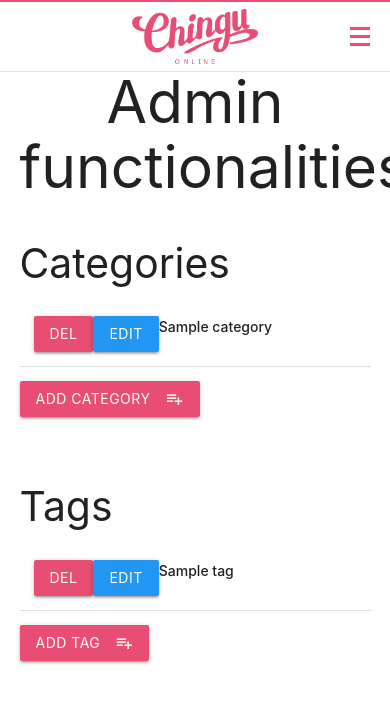
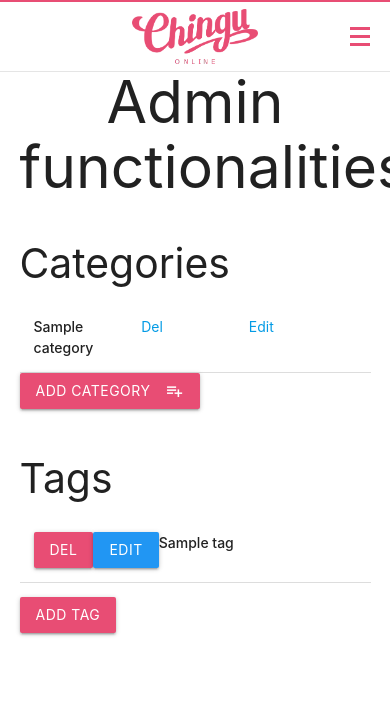
Before and after one commit to ChiefChingu/ideagogo, a Flask app: page /admin in a window 390 px wide; the page is wider, and only the part inside the window is pictured. Shown: the top 703 px of that part. Run offline with Flask 2, Linux system fonts and the light colour scheme; the visitor is signed in with stand-in values (Sample User, id 1); a database or web service that is not in the repository returns one stand-in record (values such as "Sample title"); some libraries are stand-ins or nearby versions.

Commit message:
Start mobile styling admin page.

```diff
--- a/app.py
+++ b/app.py
@@ -375,7 +375,7 @@ def about():
 def admin():
     if session.get("username") == "Master":
         return render_template(
-            "pages/categories/admin.html",
+            "pages/admin.html",
             categories=mongo.db.categories.find().sort("category_name"),
             tags=mongo.db.tags.find().sort("tag_name"),
         )
--- a/static/css/override.css
+++ b/static/css/override.css
@@ -354,10 +354,18 @@ textarea.materialize-textarea:focus:not([readonly]) {
   padding-bottom: 0.5rem;
 }
 
-.add-idea-btn {
-  position: absolute;
-  top: -80px;
-  z-index: 99;
+.column-1__row-1 {
+  display: grid;
+  grid-template-columns: 1fr 1fr 1fr;
+}
+.column-1__row-1--item-1 {
+  grid-column: 1;
+}
+.column-1__row-1--item-2 {
+  grid-column: 2;
+}
+.column-1__row-1--item-3 {
+  grid-column: 3;
 }
 
 .chip {
--- a/static/css/scss/_base.scss
+++ b/static/css/scss/_base.scss
@@ -87,7 +87,7 @@ header {
     font-weight: 700;
   }
 
-
+// Forms
 .input-field label {
     color: $darkGrey;
     font-size: 0.8rem;
--- a/static/css/scss/_ideas_overview.scss
+++ /dev/null
@@ -1,5 +0,0 @@
-.add-idea-btn {
-    position: absolute;
-    top: -80px;
-    z-index: 99;
-}
--- a/static/css/scss/styles.scss
+++ b/static/css/scss/styles.scss
@@ -3,7 +3,7 @@
 @import 'base';
 @import 'idea_card';
 @import 'idea_details';
-@import 'ideas_overview';
+@import 'admin';
 @import 'tags';
 @import 'search_sort';
 @import 'nav';
--- /dev/null
+++ b/templates/pages/admin.html
@@ -0,0 +1,61 @@
+{% extends 'layouts/base.html' %}
+
+{% block content %}
+<h1>Admin functionalities</h1>
+<div class="my-grid-2">
+
+    <div class="column-1">
+        <h3 class="column-1__title">Categories</h3>
+        {% for category in categories %}
+        <div class="column-1__row-1 collapsible-header">
+
+            <div class="column-1__row-1--item-1">
+                <strong>{{category.category_name}}</strong>
+            </div>
+            <a class="column-1__row-1--item-2" href="{{url_for('delete_category', category_id=category._id)}}"
+                class="waves-effect waves-light btn btn_small">Del</a>
+            <a class="column-1__row-1--item-3" href="{{url_for('edit_category', category_id=category._id)}}"
+                class="waves-effect waves-light btn btn_small blue">Edit</a>
+
+
+        </div>
+        {% endfor %}
+        <div class="row">
+            <a href="{{url_for('add_category')}}" class="waves-effect waves-light btn">
+                <i class="material-icons right">playlist_add</i>Add Category
+            </a>
+        </div>
+    </div>
+</div>
+<div class="column-2">
+    <div class="row">
+        <h3>Tags</h3>
+        <ul>
+            {% for tag in tags %}
+            <li>
+                <div class="collapsible-header">
+                    <a href="{{url_for('delete_tag', tag_id=tag._id)}}"
+                        class="waves-effect waves-light btn btn_small">Del</a>
+                    <a href="{{url_for('edit_tag', tag_id=tag._id)}}"
+                        class="waves-effect waves-light btn btn_small blue">Edit</a>
+                    <div class="task_header">
+                        <strong>{{tag.tag_name}}</strong>
+                    </div>
+                </div>
+            </li>
+            {% endfor %}
+        </ul>
+        <div class="row">
+            <a href="{{url_for('add_tag')}}" class="waves-effect waves-light btn">
+                Add Tag
+            </a>
+        </div>
+    </div>
+</div>
+</div>
+
+
+
+
+
+{% endblock %}
--- a/templates/pages/categories/admin.html
+++ /dev/null
@@ -1,63 +0,0 @@
-{% extends 'layouts/base.html' %}
-
-{% block content %}
-<h1>Admin functionalities</h1>
-<div class="row my-grid-2">
-    <div class="column-1">
-        <div class="row">
-            <h3>Categories</h3>
-            <ul>
-                {% for category in categories %}
-                <li>
-                    <div class="collapsible-header">
-                        <a href="{{url_for('delete_category', category_id=category._id)}}"
-                            class="waves-effect waves-light btn btn_small">Del</a>
-                        <a href="{{url_for('edit_category', category_id=category._id)}}"
-                            class="waves-effect waves-light btn btn_small blue">Edit</a>
-
-                        <div class="task_header">
-                            <strong>{{category.category_name}}</strong>
-                        </div>
-                    </div>
-                </li>
-                {% endfor %}
-            </ul>
-            <div class="row">
-                <a href="{{url_for('add_category')}}" class="waves-effect waves-light btn">
-                    <i class="material-icons right">playlist_add</i>Add Category
-                </a>
-            </div>
-        </div>
-    </div>
-    <div class="column-2">
-        <div class="row">
-            <h3>Tags</h3>
-            <ul>
-                {% for tag in tags %}
-                <li>
-                    <div class="collapsible-header">
-                        <a href="{{url_for('delete_tag', tag_id=tag._id)}}"
-                            class="waves-effect waves-light btn btn_small">Del</a>
-                        <a href="{{url_for('edit_tag', tag_id=tag._id)}}"
-                            class="waves-effect waves-light btn btn_small blue">Edit</a>
-                        <div class="task_header">
-                            <strong>{{tag.tag_name}}</strong>
-                        </div>
-                    </div>
-                </li>
-                {% endfor %}
-            </ul>
-            <div class="row">
-                <a href="{{url_for('add_tag')}}" class="waves-effect waves-light btn">
-                    <i class="material-icons right">playlist_add</i>Add Tag
-                </a>
-            </div>
-        </div>
-    </div>
-</div>
-
-
-
-
-
-{% endblock %}
```
Also changed, not shown: static/css/scss/_admin.scss (added, +22 -0 lines), 1 other file.
